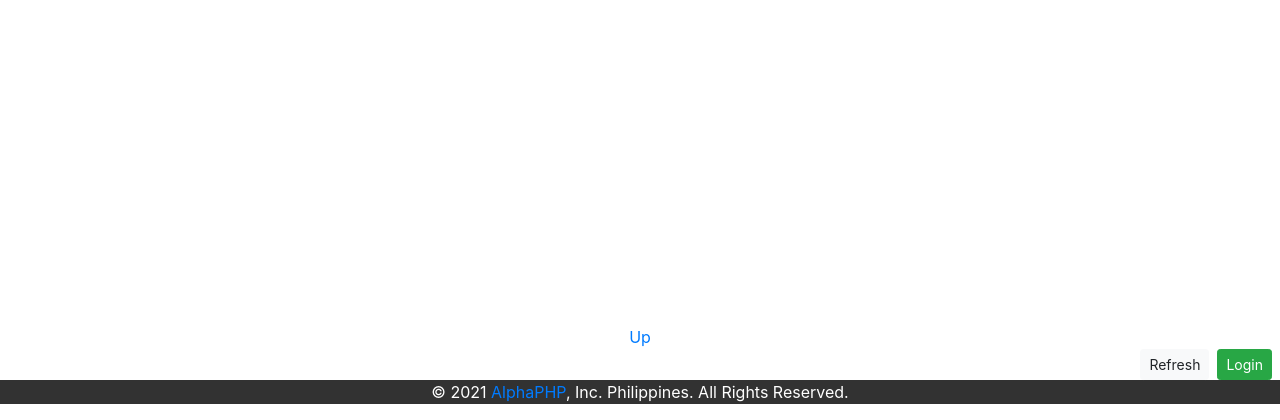
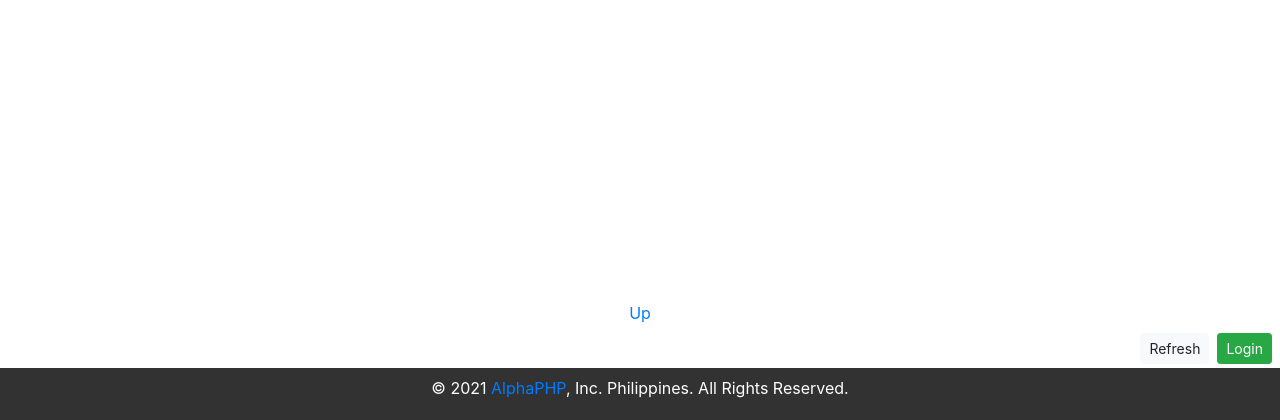
Before and after one commit to ludwigbethnicer/alphaphp, a PHP site: page /index.php in a window 1280 px wide. Shown: the part 380-800 px from the top of the page. Run offline with PHP 8.4, Linux system fonts and the light colour scheme.

Commit message:
margin on footer

```diff
--- a/page_structure/footer.php
+++ b/page_structure/footer.php
@@ -3,7 +3,7 @@
 		<a href="#myPage" title="To Top">
 			<span class="glyphicon glyphicon-chevron-up">Up</span>
 		</a>
-		<div class="row">
+		<div class="row pb-1 pt-2">
 			<div class="col-sm-6"></div>
 			<div class="col-sm-6">
 				<?php
@@ -17,7 +17,7 @@
 				<a class="float-right btn btn-sm btn-light mr-2" href="">Refresh</a>
 			</div>
 		</div>
-		<div class="bg-footer-color">
+		<div class="bg-footer-color pb-1 pt-2">
 			<p>© <?php echo date("Y");?> <a href="https://www.alphaphp.com" target="_blank" title="Visit AlphaPHP, Inc. Philippines">AlphaPHP</a>, Inc. Philippines. All Rights Reserved.</p>
 		</div>
 	</footer>
```
